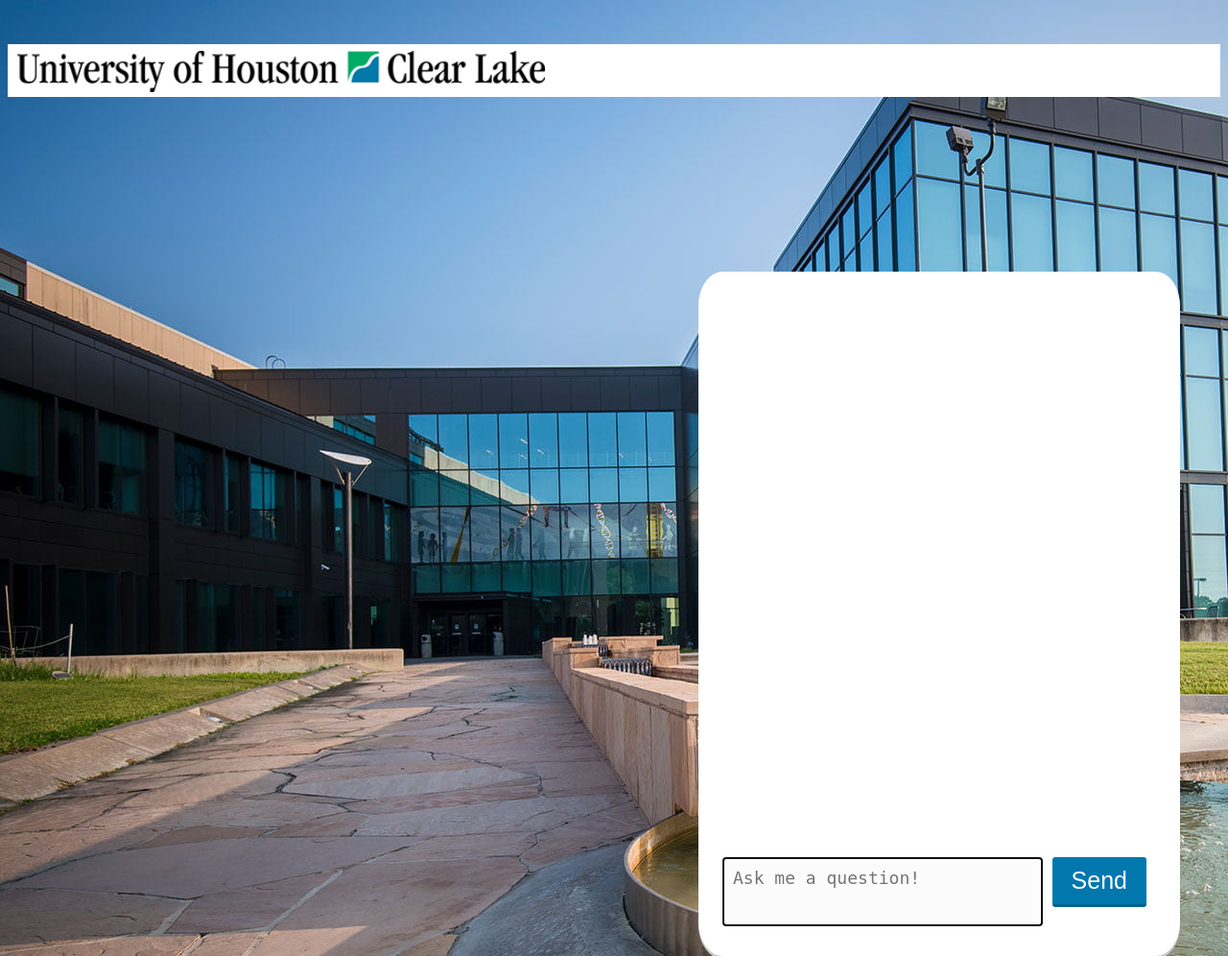
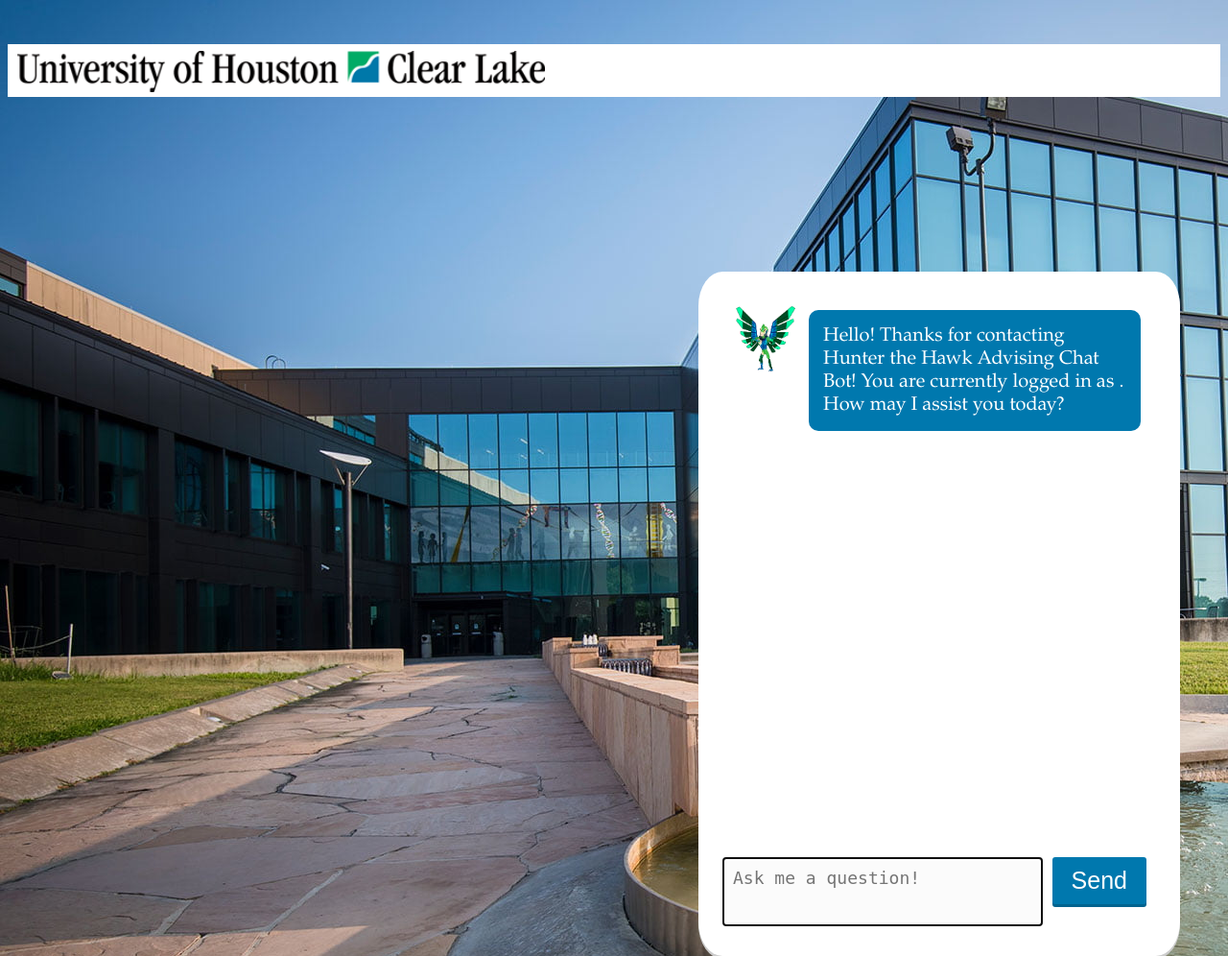
Before and after one commit to RastR3820/The-Bots-You-Are-Looking-For, a Flask app: page /advising-chatbot in a window 1280 px wide. Shown: the whole page at 96% size. Run offline with Flask 2, Linux system fonts and the light colour scheme; some libraries are stand-ins or nearby versions.

Commit message:
Added welcome message to front end

```diff
--- a/Front End/templates/chatbot.html
+++ b/Front End/templates/chatbot.html
@@ -20,6 +20,10 @@
 		<div class="chatbot">
 
 			<div class="chatlogs">
+				<div class="chat bot">
+					<div class="user-photo"><img src="/static/mascot.png"></div>
+					<p class="chat-message"> Hello! Thanks for contacting Hunter the Hawk Advising Chat Bot! You are currently logged in as {{session['FName']}} {{session['LName']}}. How may I assist you today? </p>
+				</div>
 				{% for chatlog in g.chatlogs %}
 					<div class="{{ loop.cycle('chat user', 'chat bot') }}">
 					<div class="user-photo"><img src="{{ loop.cycle('/static/student1.jpg', '/static/mascot.png') }}"></div>
```
